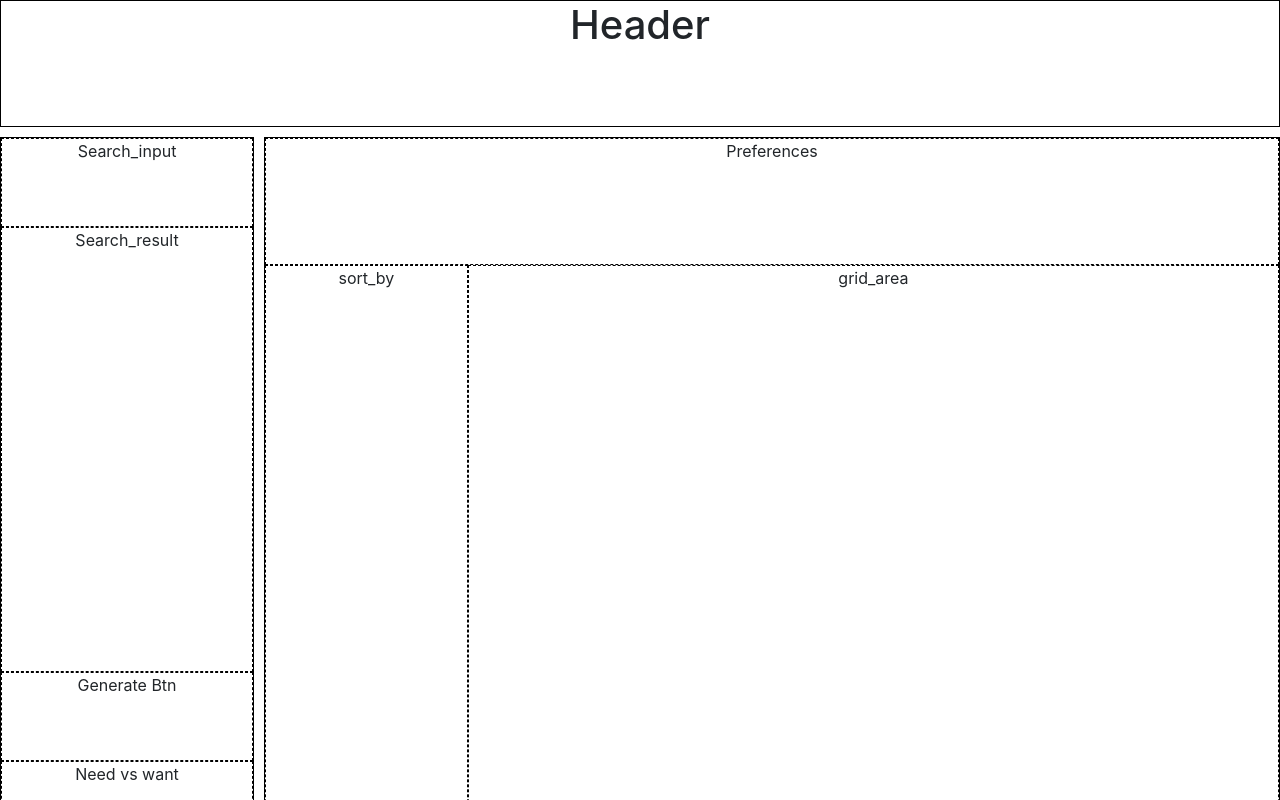
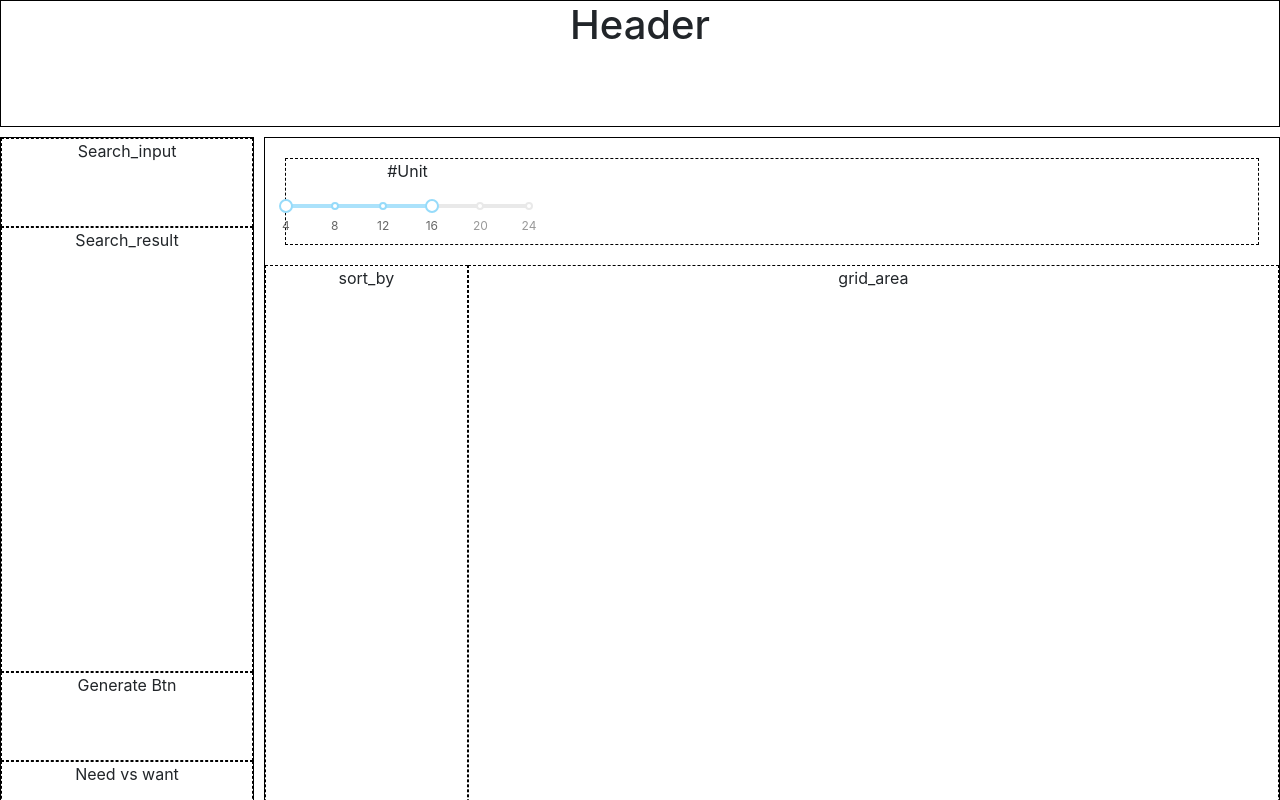
Before and after one commit to kaylynhan/asapp, a React (Create React App) app in the folder client/: page / in a window 1280 px wide. Shown: the top 800 px of the page. Built offline with nearby package versions, Linux system fonts and the light colour scheme.

Commit message:
Added Unit Slider

```diff
--- a/client/package.json
+++ b/client/package.json
@@ -9,6 +9,7 @@
     "cors": "^2.8.5",
     "express": "^4.17.1",
     "mongoose": "^5.7.7",
+    "rc-slider": "^8.7.1",
     "react": "^16.11.0",
     "react-dom": "^16.11.0",
     "react-router-dom": "^5.1.2",
--- a/client/src/components/HomePage.js
+++ b/client/src/components/HomePage.js
@@ -1,6 +1,10 @@
 import React from 'react';
 import SignUp from "../components/Signup.js"
 import "./homepage.css"
+import UnitSlider from "../components/UnitSlider"
+
+import 'rc-slider/assets/index.css';
+
 
 class HomePage extends React.Component {
     render() {
@@ -26,7 +30,14 @@ class HomePage extends React.Component {
                     </div>
                     <div id="schedule_area">
                         <div id="preferences">
-                            <p> Preferences</p>
+                            <div id="unitPref">
+                                <UnitSlider />
+                            </div>
+                            <div id="minGap">
+                            </div>
+                            <div id="restrictCommute"></div>
+                            <div id="profPref"></div>
+
                         </div>
                         <div id="sort">
                             <p> sort_by</p>
--- /dev/null
+++ b/client/src/components/UnitSlider.js
@@ -0,0 +1,53 @@
+import 'rc-slider/assets/index.css';
+import 'rc-tooltip/assets/bootstrap.css';
+import React from 'react';
+import ReactDOM from 'react-dom';
+import Tooltip from 'rc-tooltip';
+import Slider from 'rc-slider';
+
+const createSliderWithTooltip = Slider.createSliderWithTooltip;
+const Range = createSliderWithTooltip(Slider.Range);
+const Handle = Slider.Handle;
+
+class UnitSlider extends React.Component {
+  constructor(props) {
+    super(props);
+    this.handle = this.handle.bind(this);
+  }
+
+  handle = (props) => {
+
+    const { value, dragging, index, ...restProps } = props;
+    return (
+      <Tooltip
+        prefixCls="rc-slider-tooltip"
+        overlay={value}
+        visible={dragging}
+        placement="top"
+        key={index}
+      >
+        <Handle value={value} {...restProps} />
+      </Tooltip>
+    );
+  };
+
+
+
+  render() {
+    var marks = {
+      4: 4,
+      8: 8,
+      12: 12,
+      16: 16,
+      20: 20,
+      24: 24
+    }
+    return (
+      <div style={{width:"100%"}}>
+        <p> #Unit </p>
+        <Range marks={marks} min={4} max={24} defaultValue={[4, 16]} tipFormatter={value => `${value}`} />
+      </div>
+    )
+  }
+}
+export default UnitSlider
--- a/client/src/components/homepage.css
+++ b/client/src/components/homepage.css
@@ -39,8 +39,27 @@ h1, p{
     border: 1px black dashed;
 }
 
+#minGap{
+    flex:1
+}
+
+#unitPref{
+    flex:1
+}
+
+#restrictCommute{
+    flex:1
+}
+
+#profPref{
+    flex:1
+}
+
 #preferences{
     grid-area:pref;
+    display:flex;
+    flex-direction: row;
+    margin:20px;
 }
 
 #sort{
```
